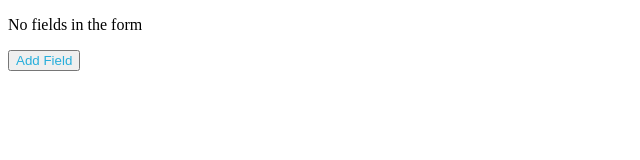
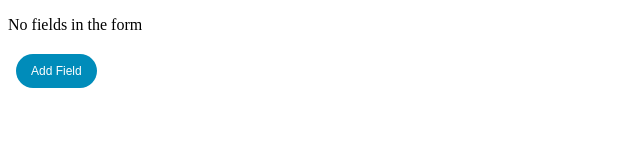
Before and after one commit to acciojob/dropdown-react-sumit7057416306, a React app: page / in a window 1280 px wide. Shown: the whole page, without its empty margins (0-640 px from the left). Built offline with nearby package versions, Linux system fonts and the light colour scheme.

Commit message:
Update App.css

```diff
--- a/src/styles/App.css
+++ b/src/styles/App.css
@@ -1,16 +1,23 @@
-h1 {
-    color: #27aedb;
-    text-align: center;
-    }
-
-
-button{
-    color: #27aedb;
-    text-align: center;
-    justify-content: center;
-    align-items: center;
+.App {
+  font-family: sans-serif;
+  text-align: center;
 }
-
-.bg-pink{
-	background-color:pink;
+button {
+  background-color: #008cba;
+  border: none;
+  color: white;
+  padding: 10px 15px;
+  text-align: center;
+  text-decoration: none;
+  display: inline-block;
+  font-size: 12px;
+  margin: 4px 8px;
+  cursor: pointer;
+  border-radius: 20px;
 }
+input[type="text"] {
+  width: 50%;
+  padding: 6px 10px;
+  margin: 8px 0;
+  box-sizing: border-box;
+}
```
